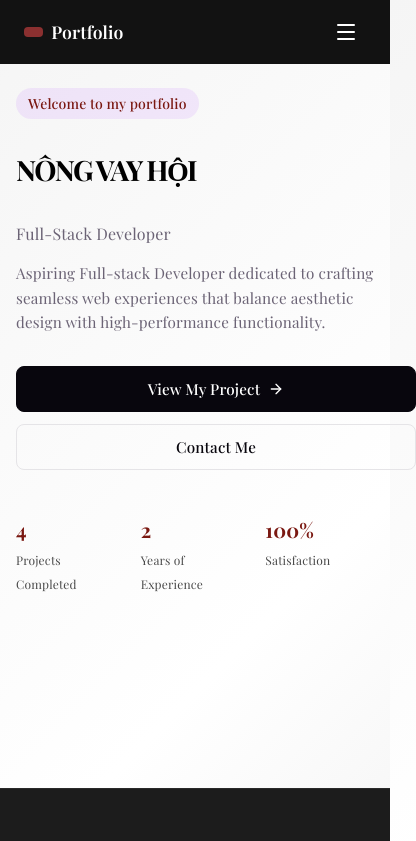
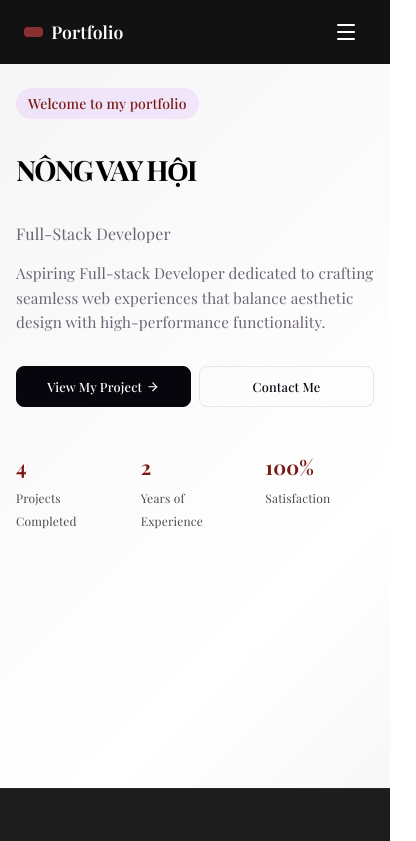
Before and after one commit to NongHoi/Portfolio_NVH, a React (Vite) app: page / in a window 390 px wide. Shown: the top 841 px of the page, 416 px wide, since content can reach past the window. Built offline with nearby package versions, Linux system fonts and the light colour scheme.

Commit message:
Fix input box

```diff
--- a/src/pages/Contact.css
+++ b/src/pages/Contact.css
@@ -94,7 +94,7 @@
 .contact-form {
   display: flex;
   flex-direction: column;
-  gap: 1.5rem;
+  gap: 1.4 rem;
 }
 
 @media (max-width: 768px) {
@@ -136,8 +136,16 @@
 @media (max-width: 768px) {
   .form-input,
   .form-textarea {
-    padding: 0.65rem 0.85rem;
+    padding: 0.85rem 0.85rem;
     font-size: 0.95rem;
+  }
+}
+
+@media (max-width: 640px) {
+  .form-input,
+  .form-textarea {
+    padding: 0.55rem 0.15rem;
+    font-size: 0.85rem;
   }
 }
 
@@ -156,6 +164,12 @@
 @media (max-width: 768px) {
   .form-textarea {
     min-height: 100px;
+  }
+}
+
+@media (max-width: 640px) {
+  .form-textarea {
+    min-height: 80px;
   }
 }
 
@@ -190,6 +204,13 @@
     padding: 0.65rem 1.25rem;
     font-size: 0.95rem;
     width: 100%;
+  }
+}
+
+@media (max-width: 640px) {
+  .submit-btn {
+    padding: 0.55rem 1rem;
+    font-size: 0.85rem;
   }
 }
 
--- a/src/pages/Home.css
+++ b/src/pages/Home.css
@@ -140,9 +140,17 @@
   }
 }
 
+@media (max-width: 768px) {
+  .cta-buttons {
+    flex-direction: row;
+    gap: 0.6rem;
+    justify-content: center;
+  }
+}
+
 @media (max-width: 640px) {
   .cta-buttons {
-    gap: 0.75rem;
+    gap: 0.5rem;
   }
 }
 
@@ -162,9 +170,17 @@
 
 @media (max-width: 768px) {
   .btn {
-    padding: 0.65rem 1.25rem;
-    font-size: 0.95rem;
-    width: 100%;
+    padding: 0.55rem 1rem;
+    font-size: 0.85rem;
+    flex: 1;
+    white-space: nowrap;
+  }
+}
+
+@media (max-width: 640px) {
+  .btn {
+    padding: 0.5rem 0.8rem;
+    font-size: 0.8rem;
   }
 }
 
@@ -192,6 +208,14 @@
   margin-left: 0.5rem;
   height: 1rem;
   width: 1rem;
+}
+
+@media (max-width: 640px) {
+  .btn-icon {
+    margin-left: 0.25rem;
+    height: 0.85rem;
+    width: 0.85rem;
+  }
 }
 
 /* Stats Section */
--- a/src/pages/Projects.css
+++ b/src/pages/Projects.css
@@ -70,7 +70,15 @@
   .search-input {
     max-width: 100%;
     font-size: 0.95rem;
-    padding: 0.65rem 0.85rem;
+    padding: 0.65rem 0.15rem;
+  }
+}
+
+@media (max-width: 640px) {
+  .search-input {
+    max-width: 100%;
+    font-size: 0.85rem;
+    padding: 0.55rem 0.15rem;
   }
 }
 
@@ -85,6 +93,13 @@
   .filter-buttons {
     gap: 0.4rem;
     margin-bottom: 1.5rem;
+  }
+}
+
+@media (max-width: 640px) {
+  .filter-buttons {
+    gap: 0.3rem;
+    margin-bottom: 1rem;
   }
 }
 
@@ -105,6 +120,14 @@
   .filter-btn {
     padding: 0.4rem 0.8rem;
     font-size: 0.85rem;
+  }
+}
+
+@media (max-width: 640px) {
+  .filter-btn {
+    padding: 0.35rem 0.65rem;
+    font-size: 0.75rem;
+    white-space: nowrap;
   }
 }
 
--- a/src/pages/Skills.jsx
+++ b/src/pages/Skills.jsx
@@ -38,7 +38,7 @@ const Skills = () => {
       ],
     },
     {
-      category: 'Tools & Technologies',
+      category: 'Tools Technologies',
       skills: [
         { name: 'Git', level: 'Expert', proficiency: 90 },
         { name: 'REST APIs', level: 'Expert', proficiency: 95 },
```
